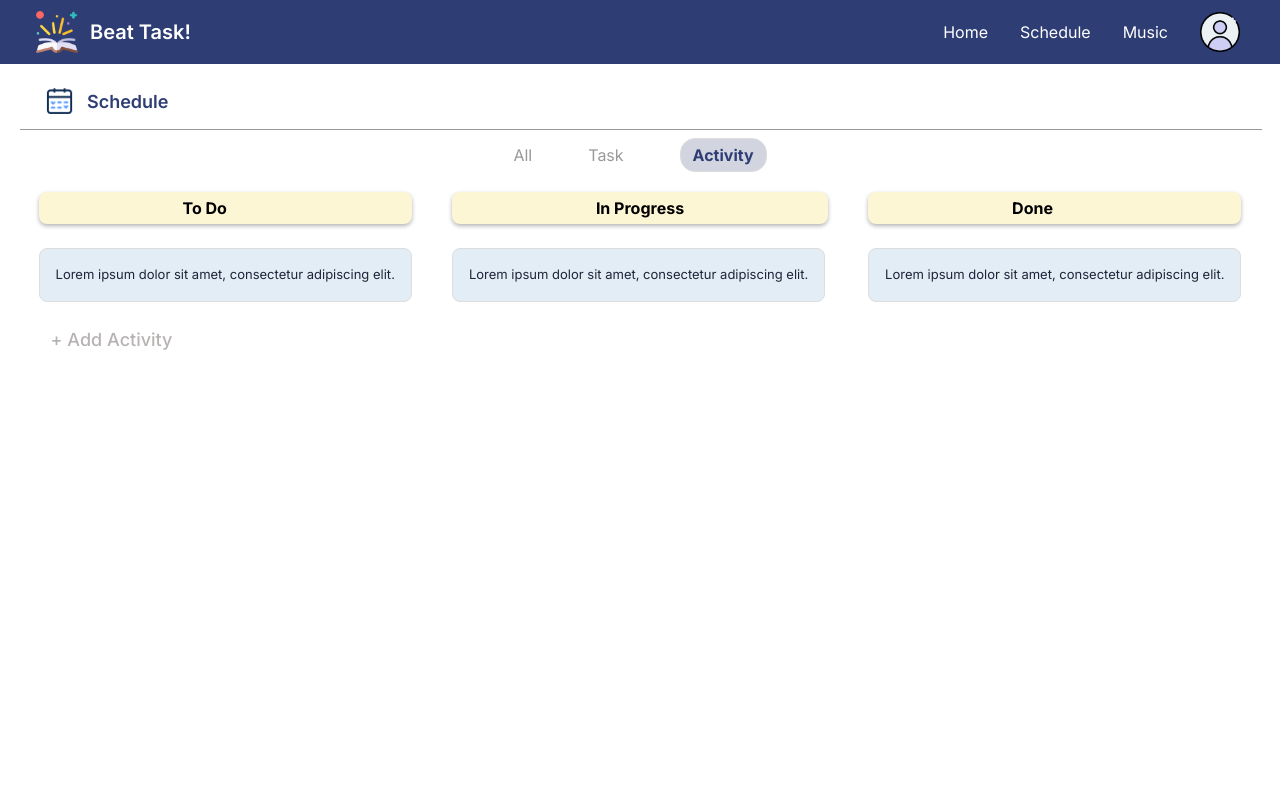
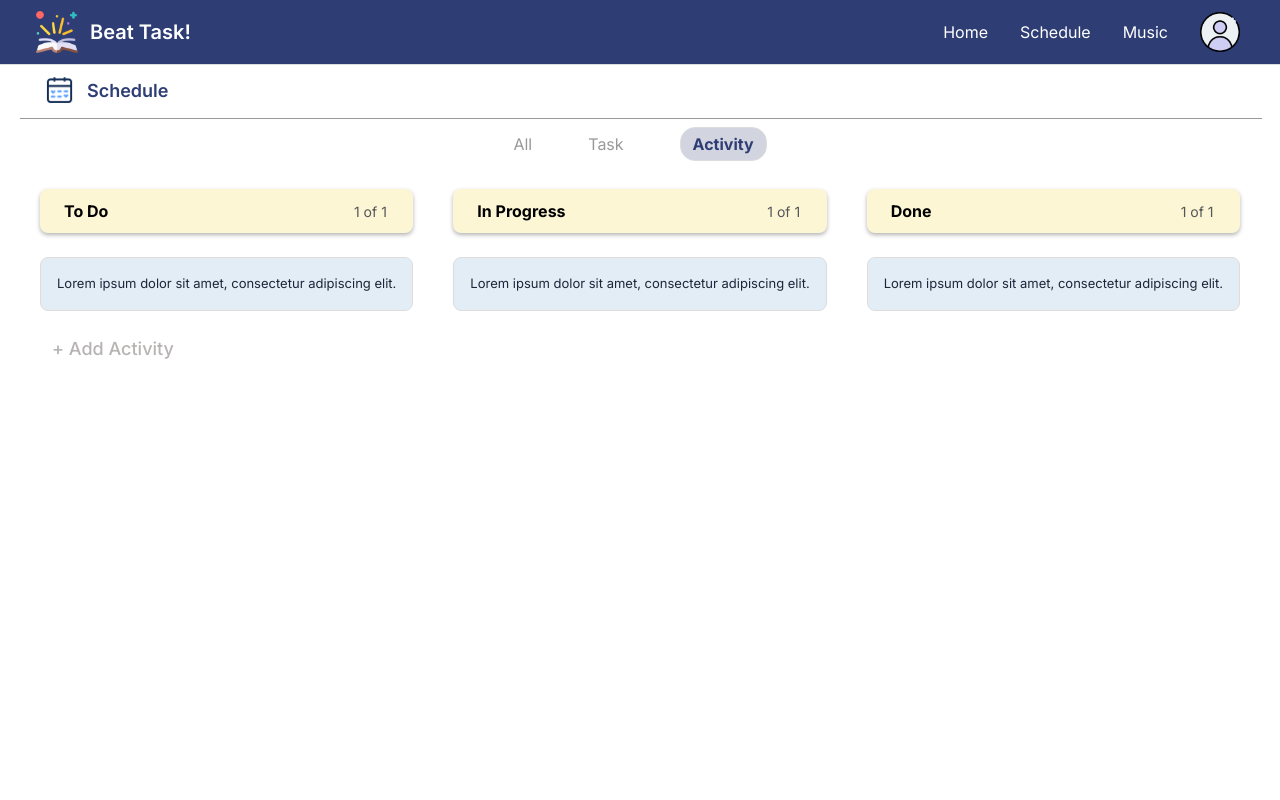
Before and after one commit to m-rizqi/beat-task, a Next.js app in the folder frontend/: page /schedule/activity in a window 1280 px wide. Shown: the top 800 px of the page. Built offline with nearby package versions, Linux system fonts and the light colour scheme.

Commit message:
fix design

```diff
--- a/frontend/app/components/navbar.js
+++ b/frontend/app/components/navbar.js
@@ -8,7 +8,7 @@ export default function Navbar() {
     };
 
     return (
-        <nav className="bg-purple">
+        <nav className="bg-purple fixed top-0 left-0 w-full z-50">
             <div className="px-8">
                 <div className="flex items-center justify-between h-16">
                     <div className="flex items-center">
--- a/frontend/app/globals.css
+++ b/frontend/app/globals.css
@@ -147,6 +147,10 @@ label {
   justify-content: center;
 }
 
+.justify-start {
+  justify-content: start;
+}
+
 .gap-2 > button {
   margin: 0 5px;
 }
@@ -250,3 +254,21 @@ label {
   width: 100%;
   z-index: 10;
 }
+
+.text-schedbar {
+  position: absolute;
+  margin-left: 290px;
+  margin-top: 3px;
+  color: #55565A;
+}
+
+.set-navbar {
+  position: fixed;
+  top: 0;
+  width: 100%;
+  z-index: 10;
+}
+
+.content-container {
+  margin-top: 65px;
+}
--- a/frontend/app/music/page.js
+++ b/frontend/app/music/page.js
@@ -5,15 +5,15 @@ import MusicCard from "../components/musicCard";
 
 export default function Music() {
   return (
-    <div className="bg-white">
+    <div className="bg-white content-container">
       <Navbar></Navbar>
       <main className="h-screen">
-        <div className="flex flex-row mt-3">
+        <div className="flex flex-row">
           <img
             src="/assets/music1.png"
-            className="img-schedule p-2.5 ml-8"
+            className="img-schedule p-2.5 ml-8 mt-2"
           />
-          <div className="mt-3 ml-2 text-purple text-lg font-semibold">
+          <div className="mt-5 ml-2 text-purple text-lg font-semibold">
             Music
           </div>
         </div>
--- a/frontend/app/page.js
+++ b/frontend/app/page.js
@@ -7,7 +7,7 @@ export default function Home() {
   return (
     <div className="min-h-screen bg-white">
       <Navbar></Navbar>
-      <div className="flex bg-white">
+      <div className="flex bg-white content-container">
             <div className='flex flex-col todo-bar p-4 mx-20 mt-8'>
                  <div className="flex flex-row mt-4 ml-10">
 
--- a/frontend/app/schedule/activity/page.js
+++ b/frontend/app/schedule/activity/page.js
@@ -28,11 +28,8 @@ export default function Home() {
   };
 
   return (
-    <div className="bg-white">
+    <div className="bg-white content-container">
       <Navbar></Navbar>
-      {/* <button className="bg-purple text-white p-2" onClick={() => setShowModal(true)}>
-        Modal
-      </button> */}
       <Modal isVisible={showModal} onClose={() => setShowModal(false)}>
         <div className="flex flex-col">
             <form onSubmit={handleSubmit} className="form gap-4 m-4">
@@ -104,12 +101,6 @@ export default function Home() {
               </div>
 
             </form>
-          {/* <div>
-            nama tugas
-          </div>
-          <div className="flex flex-row">
-            s
-          </div> */}
         </div>
       </Modal>
       <div className="flex flex-row mt-3">
@@ -121,7 +112,7 @@ export default function Home() {
           Schedule
         </div>
       </div>
-      <div class="line"></div>
+      <div className="line"></div>
       <div className="flex justify-center gap-14 mt-2" >
         <button className="close-button hover:font-bold hover:text-black">
             <a href="/schedule">
@@ -135,18 +126,27 @@ export default function Home() {
         </button>
         <button className="open-button">Activity</button>
       </div>
-      <div className="flex flex-row justify-center gap-10 mt-5">
+      <div className="flex flex-row justify-center gap-10 mt-7">
         <div>
-          <div class="bg-yellow px-36 py-1 font-bold mb-3">To Do</div>
-          <ScheduleCard> Lorem ipsum dolor sit amet, consectetur adipiscing elit.</ScheduleCard>
+          <div className="flex flex-row px-6 py-2.5 bg-yellow mb-3">
+            <p className="font-bold">To Do</p>
+            <p className="text-schedbar text-sm">1 of 1</p>
+          </div>
+          <ScheduleCard>Lorem ipsum dolor sit amet, consectetur adipiscing elit.</ScheduleCard>
           <button className="text-lg font-medium text-lightgray p-3 mt-3 hover:font-bold hover:text-zinc-600" onClick={() => setShowModal(true)}>+ Add Activity</button>
         </div>
         <div>
-          <div class="bg-yellow px-36 py-1 font-bold mb-3">In Progress</div>
+          <div className="flex flex-row px-6 py-2.5 bg-yellow mb-3">
+            <p className="font-bold">In Progress</p>
+            <p className="text-schedbar text-sm">1 of 1</p>
+          </div>
           <ScheduleCard> Lorem ipsum dolor sit amet, consectetur adipiscing elit.</ScheduleCard>
         </div>
         <div>
-          <div class="bg-yellow px-36 py-1 font-bold mb-3">Done</div>
+          <div className="flex flex-row px-6 py-2.5 bg-yellow mb-3">
+            <p className="font-bold">Done</p>
+            <p className="text-schedbar text-sm">1 of 1</p>
+          </div>
           <ScheduleCard> Lorem ipsum dolor sit amet, consectetur adipiscing elit.</ScheduleCard>
         </div>
       </div>
--- a/frontend/app/schedule/page.js
+++ b/frontend/app/schedule/page.js
@@ -26,11 +26,8 @@ export default function Home() {
   };
 
   return (
-    <div className="bg-white">
+    <div className="bg-white content-container">
       <Navbar></Navbar>
-      {/* <button className="bg-purple text-white p-2" onClick={() => setShowModal(true)}>
-        Modal
-      </button> */}
       <Modal isVisible={showModal} onClose={() => setShowModal(false)}>
         <div className="flex flex-col">
             <form onSubmit={handleSubmit} className="form gap-4 m-4">
@@ -91,12 +88,6 @@ export default function Home() {
               </div>
 
             </form>
-          {/* <div>
-            nama tugas
-          </div>
-          <div className="flex flex-row">
-            s
-          </div> */}
         </div>
       </Modal>
       <div className="flex flex-row mt-3">
@@ -122,17 +113,26 @@ export default function Home() {
           </a>
         </button>
       </div>
-      <div className="flex flex-row justify-center gap-10 mt-5">
+      <div className="flex flex-row justify-center gap-10 mt-7">
         <div>
-          <div className="bg-yellow px-36 py-1 font-bold mb-3">To Do</div>
+          <div className="flex flex-row px-6 py-2.5 bg-yellow mb-3">
+            <p className="font-bold">To Do</p>
+            <p className="text-schedbar text-sm">1 of 1</p>
+          </div>
+          <ScheduleCard>Lorem ipsum dolor sit amet, consectetur adipiscing elit.</ScheduleCard>
+        </div>
+        <div>
+          <div className="flex flex-row px-6 py-2.5 bg-yellow mb-3">
+            <p className="font-bold">In Progress</p>
+            <p className="text-schedbar text-sm">1 of 1</p>
+          </div>
           <ScheduleCard> Lorem ipsum dolor sit amet, consectetur adipiscing elit.</ScheduleCard>
         </div>
         <div>
-          <div className="bg-yellow px-36 py-1 font-bold mb-3">In Progress</div>
-          <ScheduleCard> Lorem ipsum dolor sit amet, consectetur adipiscing elit.</ScheduleCard>
-        </div>
-        <div>
-          <div className="bg-yellow px-36 py-1 font-bold mb-3">Done</div>
+          <div className="flex flex-row px-6 py-2.5 bg-yellow mb-3">
+            <p className="font-bold">Done</p>
+            <p className="text-schedbar text-sm">1 of 1</p>
+          </div>
           <ScheduleCard> Lorem ipsum dolor sit amet, consectetur adipiscing elit.</ScheduleCard>
         </div>
       </div>
--- a/frontend/app/schedule/task/page.js
+++ b/frontend/app/schedule/task/page.js
@@ -26,11 +26,8 @@ export default function Home() {
   };
 
   return (
-    <div className="bg-white">
+    <div className="bg-white content-container">
       <Navbar></Navbar>
-      {/* <button className="bg-purple text-white p-2" onClick={() => setShowModal(true)}>
-        Modal
-      </button> */}
       <Modal isVisible={showModal} onClose={() => setShowModal(false)}>
         <div className="flex flex-col">
             <form onSubmit={handleSubmit} className="form gap-4 m-4">
@@ -91,7 +88,6 @@ export default function Home() {
               </div>
 
             </form>
-
         </div>
       </Modal>
       <div className="flex flex-row mt-3">
@@ -117,18 +113,27 @@ export default function Home() {
             </a>
         </button>
       </div>
-      <div className="flex flex-row justify-center gap-10 mt-5">
+      <div className="flex flex-row justify-center gap-10 mt-7">
         <div>
-          <div className="bg-yellow px-36 py-1 font-bold mb-3">To Do</div>
-          <ScheduleCard> Lorem ipsum dolor sit amet, consectetur adipiscing elit.</ScheduleCard>
+          <div className="flex flex-row px-6 py-2.5 bg-yellow mb-3">
+            <p className="font-bold">To Do</p>
+            <p className="text-schedbar text-sm">1 of 1</p>
+          </div>
+          <ScheduleCard>Lorem ipsum dolor sit amet, consectetur adipiscing elit.</ScheduleCard>
           <button className="text-lg font-medium text-lightgray p-3 mt-3 hover:font-bold hover:text-zinc-600" onClick={() => setShowModal(true)}>+ Add Task</button>
         </div>
         <div>
-          <div className="bg-yellow px-36 py-1 font-bold mb-3">In Progress</div>
+          <div className="flex flex-row px-6 py-2.5 bg-yellow mb-3">
+            <p className="font-bold">In Progress</p>
+            <p className="text-schedbar text-sm">1 of 1</p>
+          </div>
           <ScheduleCard> Lorem ipsum dolor sit amet, consectetur adipiscing elit.</ScheduleCard>
         </div>
         <div>
-          <div className="bg-yellow px-36 py-1 font-bold mb-3">Done</div>
+          <div className="flex flex-row px-6 py-2.5 bg-yellow mb-3">
+            <p className="font-bold">Done</p>
+            <p className="text-schedbar text-sm">1 of 1</p>
+          </div>
           <ScheduleCard> Lorem ipsum dolor sit amet, consectetur adipiscing elit.</ScheduleCard>
         </div>
       </div>
```
